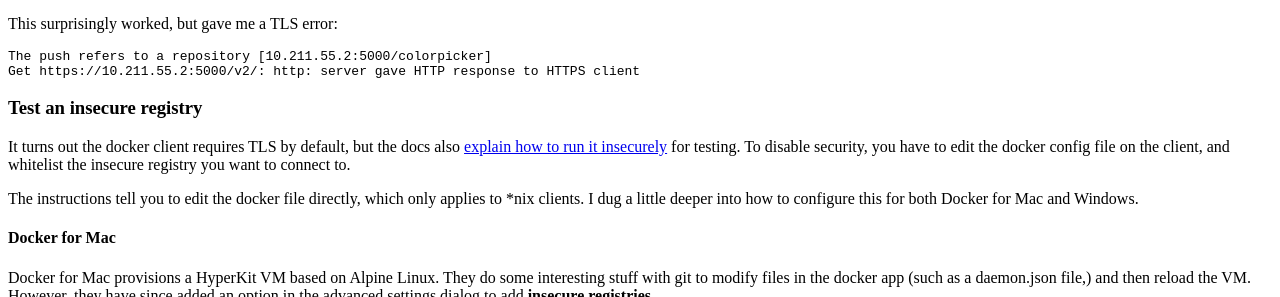
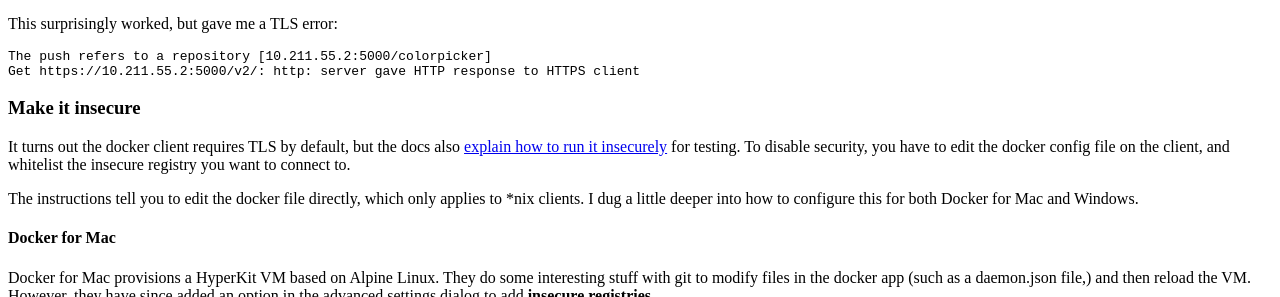
Before and after one commit to josephgardner/josephgardner.github.io, a Jekyll site: the page built from _posts/2016-12-20-osx-docker-vm.md, in a window 1280 px wide and 900 px high, scrolled down 1989 px, cut to the strip 163-460 px from the top of the window. Built offline with Jekyll 4.4.1, drawn with Linux system fonts in a browser that asks for light colours; nearby versions of some CDN libraries; our own code applies the rules of GitHub Pages for plain Markdown files; comment, search, counter and statistics services are not loaded.

Commit message:
Update 2016-12-20-osx-docker-vm.md

````diff
--- a/_posts/2016-12-20-osx-docker-vm.md
+++ b/_posts/2016-12-20-osx-docker-vm.md
@@ -102,7 +102,7 @@ This surprisingly worked, but gave me a TLS error:
 The push refers to a repository [10.211.55.2:5000/colorpicker]
 Get https://10.211.55.2:5000/v2/: http: server gave HTTP response to HTTPS client
 ```
-### Test an insecure registry
+### Make it insecure
 It turns out the docker client requires TLS by default, but the docs also [explain how to run it insecurely](https://docs.docker.com/registry/insecure/) for testing. To disable security, you have to edit the docker config file on the client, and whitelist the insecure registry you want to connect to.
 
 The instructions tell you to edit the docker file directly, which only applies to \*nix clients. I dug a little deeper into how to configure this for both Docker for Mac and Windows.
````
